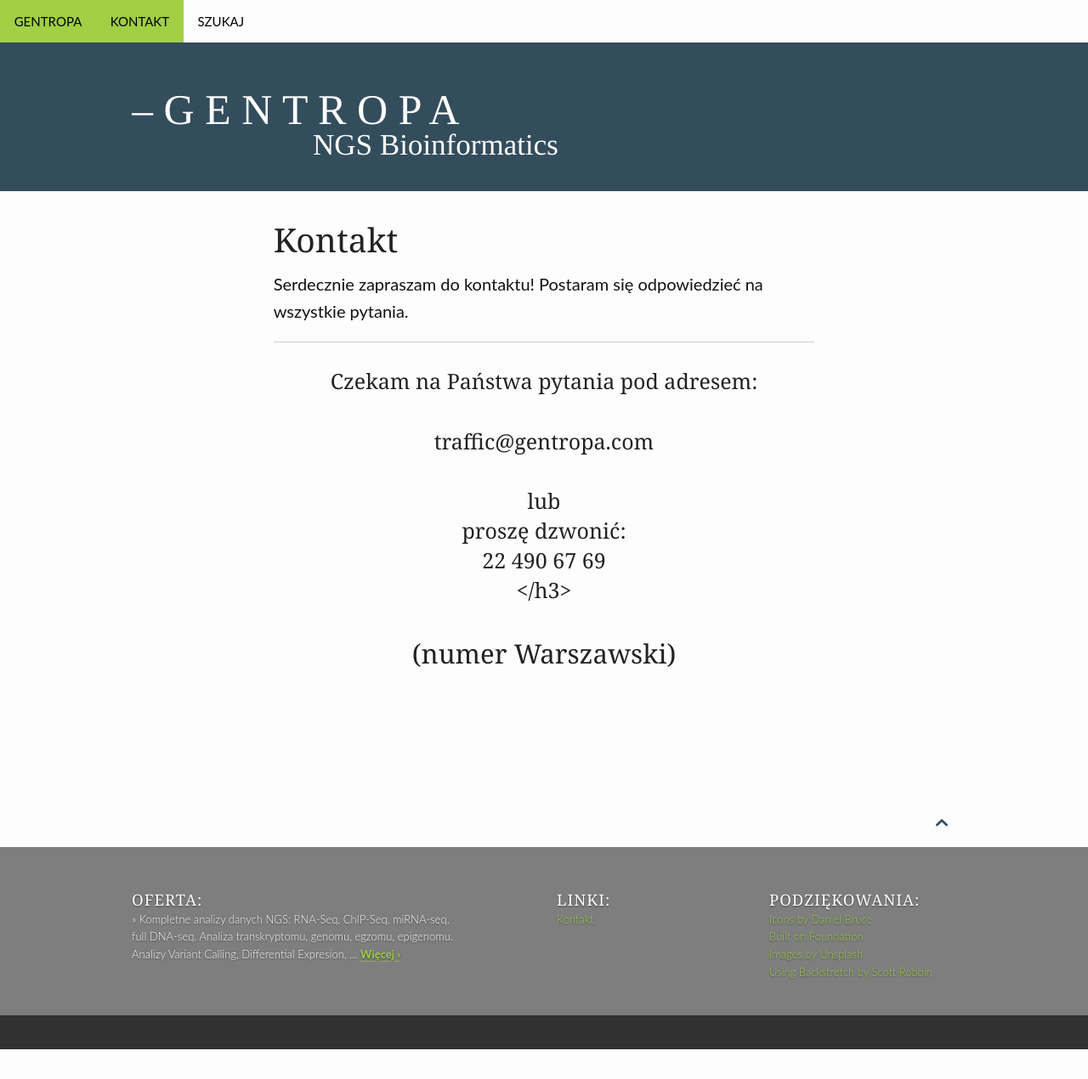
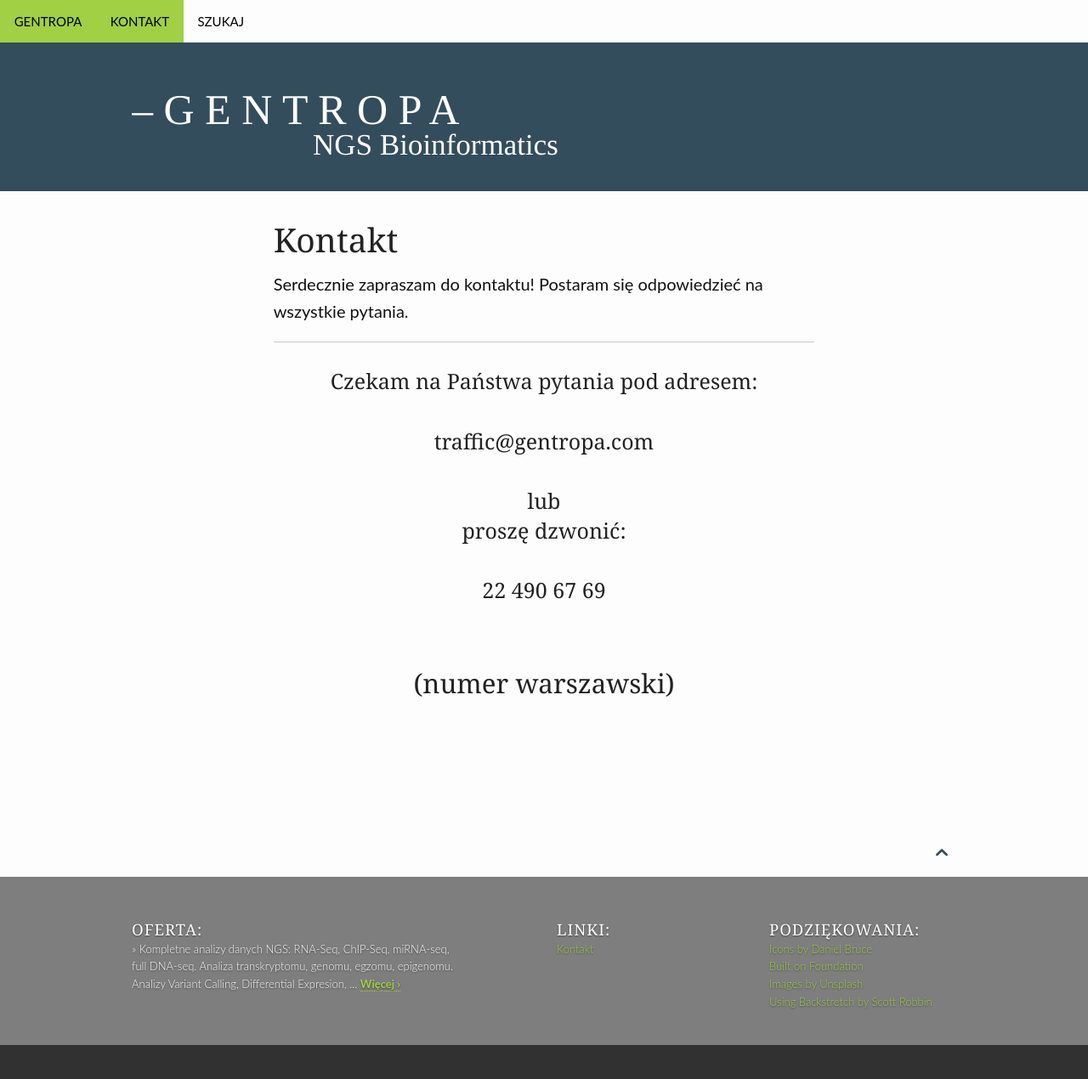
Before and after one commit to gentropa/gentropa.github.io, a Jekyll site: the page built from pages/contact.md, in a window 1280 px wide. Shown: the whole page at 85% size. Built offline with Jekyll 4.4.1, drawn with Linux system fonts in a browser that asks for light colours; before the commit the page ends 1235 px from its top, so only the background shows below that.

Commit message:
Po urlopie

```diff
--- a/pages/contact.md
+++ b/pages/contact.md
@@ -13,8 +13,7 @@ permalink: "/contact/"
 Czekam na Państwa pytania pod adresem:<br><br>
 traffic@gentropa.com<br><br>
 lub<br>
-proszę dzwonić:<br>
-22 490 67 69<br>
-</h3>
-<h4>(numer Warszawski)</h4>
+proszę dzwonić:<br><br>
+22 490 67 69<br><br>
+<h4>(numer warszawski)</h4>
 </center>
```
